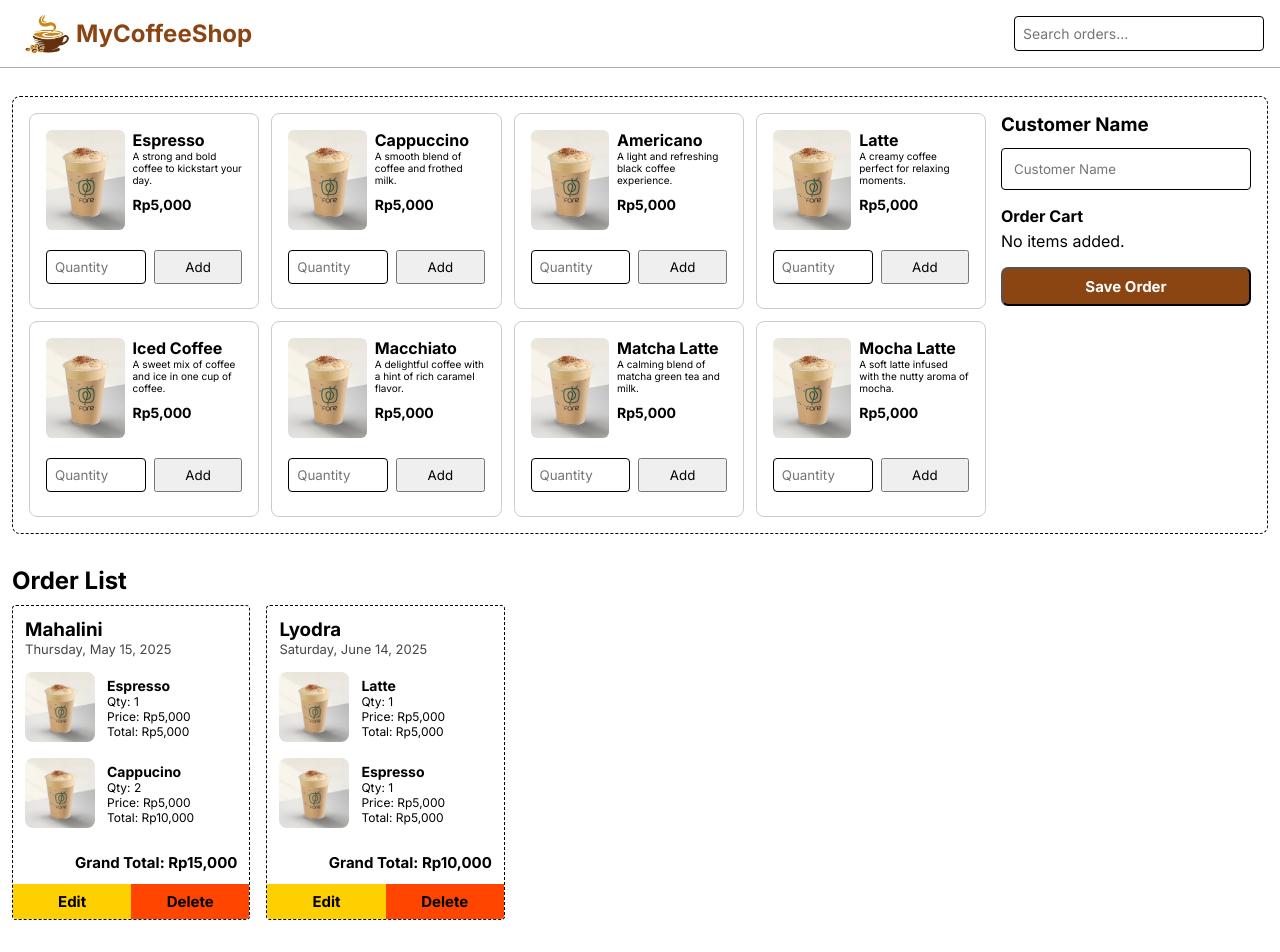
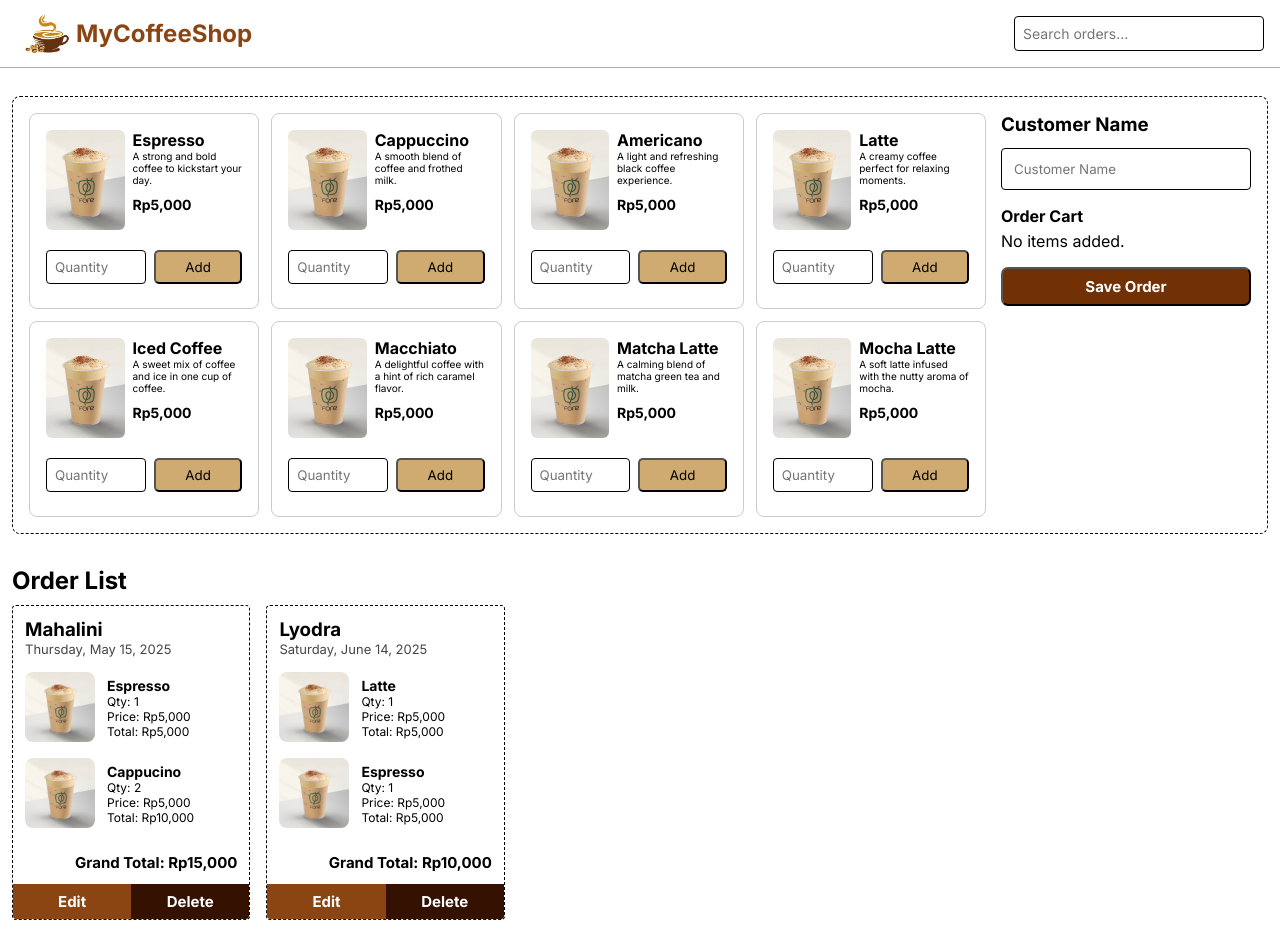
Before and after one commit to rivonnywulandari/mycoffeeshop, a React (Vite) app: page / in a window 1280 px wide. Shown: the top 952 px of the page. Built offline with nearby package versions, Linux system fonts and the light colour scheme.

Commit message:
update style.css

```diff
--- a/src/components/order/OrderInput.jsx
+++ b/src/components/order/OrderInput.jsx
@@ -88,7 +88,7 @@ class OrderInput extends React.Component {
     }
 
     if (cart.length === 0) {
-      alert("Cart is empty.");
+      alert("Order cart is empty.");
       return;
     }
 
--- a/src/styles/style.css
+++ b/src/styles/style.css
@@ -92,6 +92,9 @@ a {
   margin: 8px;
   font-family: "Inter", sans-serif;
   margin-right: 0px;
+  color: black;
+  border-radius: 5px;
+  background-color: #cfab71;
 }
 
 .customer-input {
@@ -143,10 +146,14 @@ a {
 .increment-cart-button {
   padding: 3px;
   font-family: "Inter", sans-serif;
+  background-color: #cfab71;
+  border-radius: 5px;
 }
 .decrement-cart-button {
   padding: 3px;
   font-family: "Inter", sans-serif;
+  background-color: #cfab71;
+  border-radius: 5px;
 }
 
 .customer-cart-quantity p {
@@ -158,6 +165,8 @@ a {
   margin-left: 50px;
   padding: 3px;
   font-family: "Inter", sans-serif;
+  background-color: #713105;
+  border-radius: 5px;
 }
 
 .customer-cart-grand-total {
@@ -169,7 +178,7 @@ a {
   margin-top: 1rem;
   padding: 8px;
   font-family: "Inter", sans-serif;
-  background-color: saddlebrown;
+  background-color: #713105;
   color: white;
   border-radius: 7px;
   font-weight: bold;
@@ -365,8 +374,8 @@ textarea {
   font-family: "Inter", sans-serif;
   font-weight: bold;
   font-size: 15px;
-  background-color: orangered;
-  color: black;
+  background-color: #341100;
+  color: white;
   border: 0;
   cursor: pointer;
 }
@@ -374,8 +383,8 @@ textarea {
 .order-item-edit {
   display: block;
   width: 100%;
-  background-color: rgb(255, 208, 0);
-  color: black;
+  background-color: saddlebrown;
+  color: white;
   border: 0;
   font-size: 15px;
   padding: 8px 0;
```
